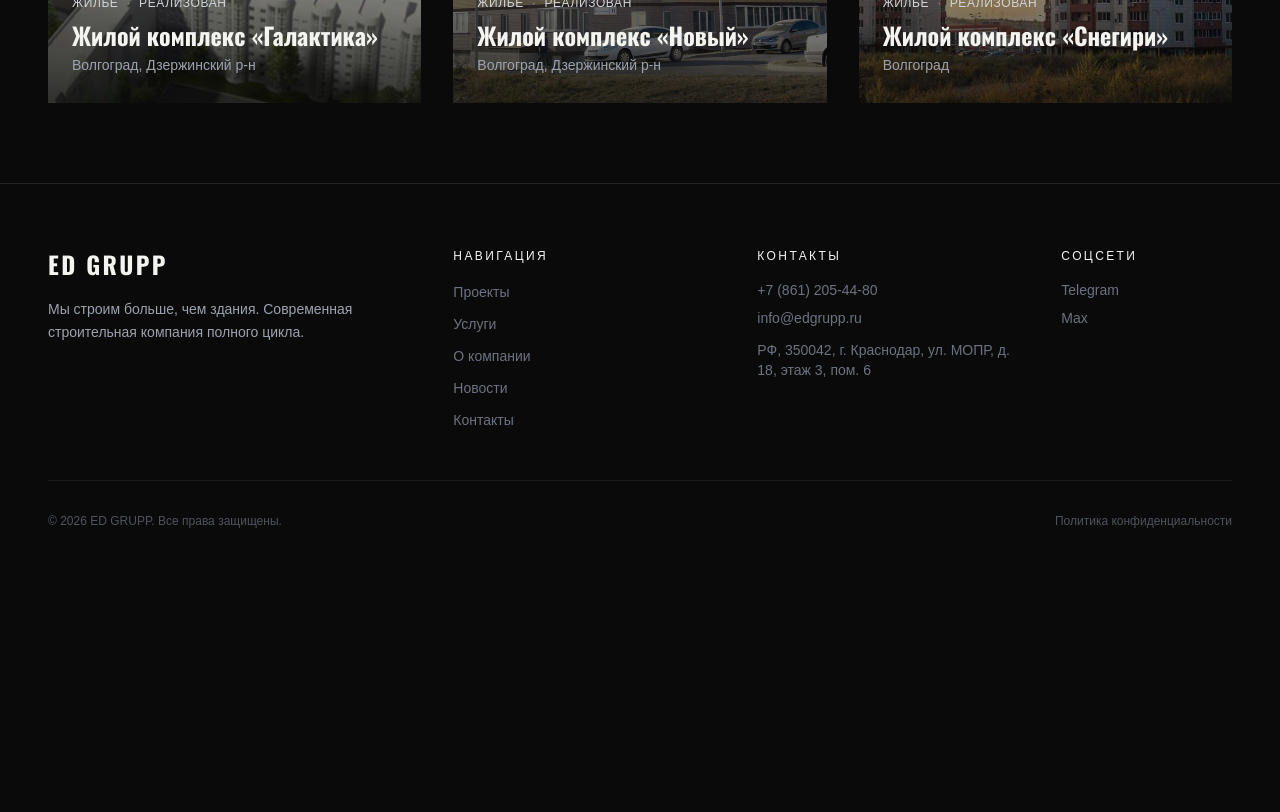
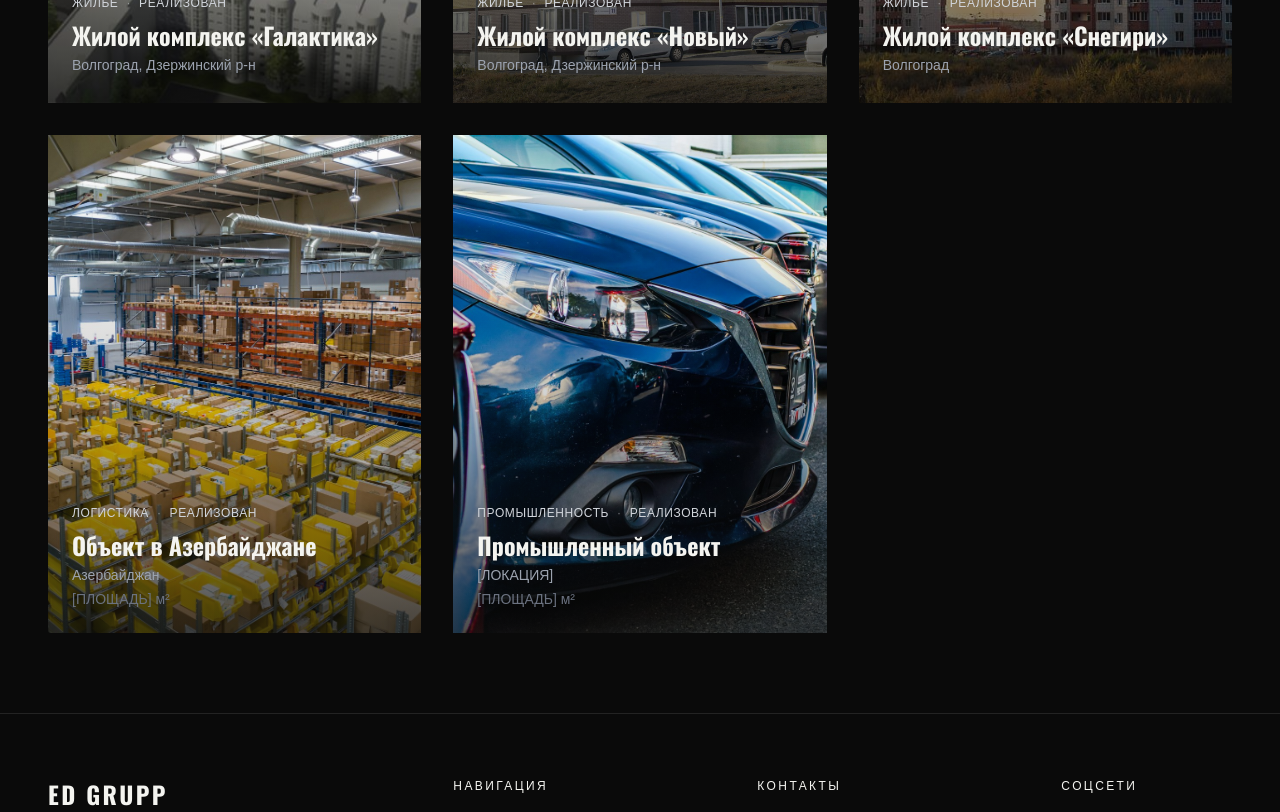
Before and after one commit to Pugmeister/ed-grupp, a React (Vite) app: page /projects in a window 1280 px wide. Shown: the part 1880-2692 px from the top of the page. Before the commit the page ends 2473 px from the top, so only its background shows below. Built offline with nearby package versions, Linux system fonts and the light colour scheme; a web font is replaced by a local one.

Commit message:
Обновлены проекты и услуги

```diff
--- a/src/data/projects.js
+++ b/src/data/projects.js
@@ -319,9 +319,66 @@ export const projects = [
       { title: 'Сдача', description: 'Ввод в эксплуатацию' },
     ],
   },
+  {
+    id: 10,
+    slug: 'azerbaijan-complex',
+    title: 'Объект в Азербайджане',
+    location: 'Азербайджан',
+    type: 'Логистика', // поменяешь, когда уточнят
+    area: '[ПЛОЩАДЬ] м²',
+    status: 'Реализован', // или «В строительстве»
+    year: '[ГОД]',
+    description:
+      'Международный проект ED GRUPP в Азербайджане. Детали объекта, площадь и фото — обновляются по данным заказчика. Полный цикл: от техзадания до ввода «под ключ».',
+    image: img('images/logistics.jpg'), // замени на photos/projects/azerbaijan/...
+    gallery: [
+      img('images/logistics.jpg'),
+      img('images/warehouse.jpg'),
+    ],
+    features: [
+      { label: 'Страна', value: 'Азербайджан' },
+      { label: 'Формат', value: 'Международный проект' },
+      { label: 'Цикл', value: 'Под ключ' },
+      { label: 'Статус', value: 'Реализован' },
+    ],
+    stages: [
+      { title: 'Концепция', description: 'ТЗ и параметры площадки' },
+      { title: 'Проектирование', description: 'Документация и инженерия' },
+      { title: 'Строительство', description: 'Возведение и сети' },
+      { title: 'Сдача', description: 'Ввод «под ключ»' },
+    ],
+  },
+  {
+    id: 11,
+    slug: 'industrial-facility',
+    title: 'Промышленный объект',
+    location: '[ЛОКАЦИЯ]',
+    type: 'Промышленность',
+    area: '[ПЛОЩАДЬ] м²',
+    status: 'Реализован',
+    year: '[ГОД]',
+    description:
+      'Производственный / промышленный объект полного цикла: корпус, инженерия, подготовка под технологию заказчика. Карточка-заготовка — заменим название, фото и цифры, когда пришлют материалы.',
+    image: img('images/warehouse.jpg'),
+    gallery: [
+      img('images/warehouse.jpg'),
+      img('images/construction.jpg'),
+    ],
+    features: [
+      { label: 'Тип', value: 'Промышленность' },
+      { label: 'Цикл', value: 'Под ключ' },
+      { label: 'Статус', value: 'Реализован' },
+    ],
+    stages: [
+      { title: 'Анализ', description: 'ТЗ и требования производства' },
+      { title: 'Проектирование', description: 'Конструктив и сети' },
+      { title: 'Строительство', description: 'Корпус и инженерия' },
+      { title: 'Сдача', description: 'Ввод в эксплуатацию' },
+    ],
+  },
 ]
 
 export const getProjectBySlug = (slug) => projects.find((p) => p.slug === slug)
 
-export const projectTypes = ['Все', 'Логистика', 'Коммерция', 'Жильё']
+export const projectTypes = ['Все', 'Логистика', 'Коммерция', 'Жильё', 'Промышленность']
 export const projectStatuses = ['Все', 'Реализован', 'В строительстве', 'Проектирование']
--- a/src/data/services.js
+++ b/src/data/services.js
@@ -48,6 +48,7 @@ export const services = [
       'sklad-koltsovo-ekaterinburg',
       'sklad-dorozhnyj-rostov',
       'sklad-oktyabrskij-krasnodar',
+      'azerbaijan-complex',
     ],
   },
   {
@@ -185,7 +186,7 @@ export const services = [
       { value: '20+', label: 'Лет на рынке' },
       { value: '100%', label: 'Полный цикл' },
     ],
-    relatedProjects: [],
+    relatedProjects: ['industrial-facility'],
   },
 ]
 
```
